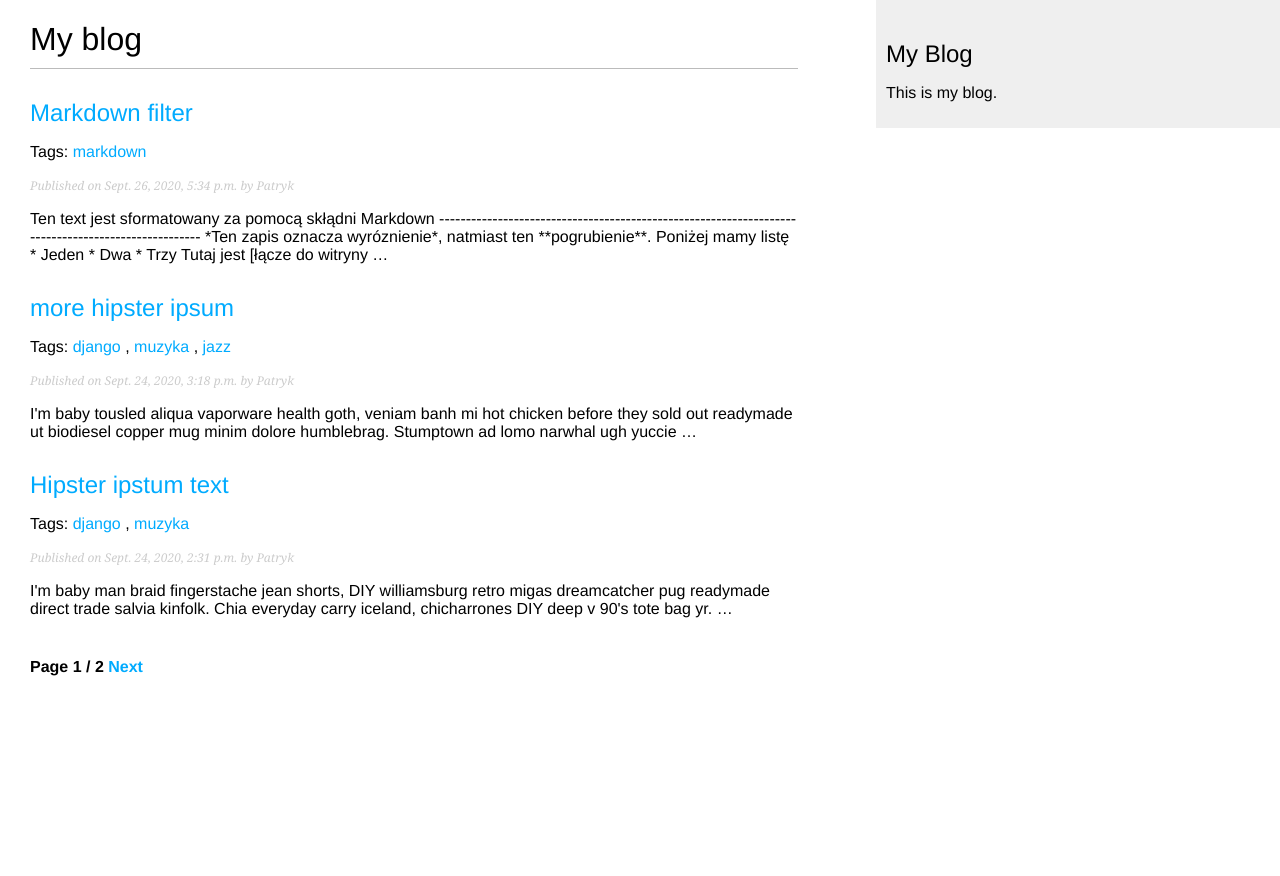
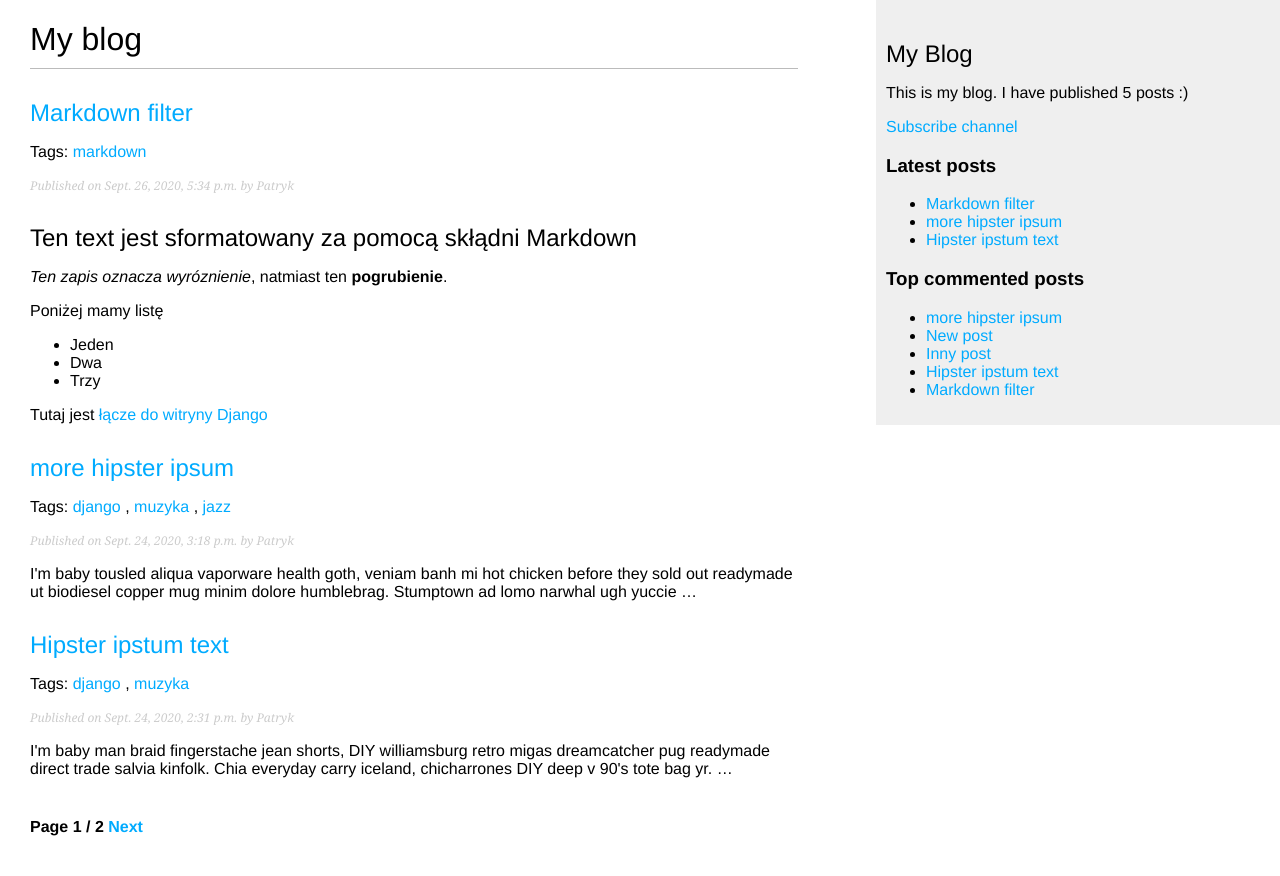
Before and after one commit to PatrykTheViking/Blog-App-with-Django, a Django app: page /blog/ in a window 1280 px wide. Before the commit the page ends 676 px from the top, so only its background shows below. Run offline with Django 3.2, Linux system fonts and the light colour scheme; data comes from the database, SQL or seed files in the repository; both versions use the stored data as it was after the commit; parts of the project's set-up code (start-up, migrations or seed data) failed here and were passed over.

Commit message:
Added own filters, template tag, maps

```diff
--- a/mysite/blog/templates/blog/base.html
+++ b/mysite/blog/templates/blog/base.html
@@ -1,5 +1,6 @@
 <!DOCTYPE html>
 <html lang="en">
+{% load blog_tags %}
 {% load static %}
 <head>
     <meta charset="UTF-8">
@@ -13,7 +14,21 @@
   </div>
   <div id="sidebar">
       <h2>My Blog</h2>
-        <p>This is my blog.</p>
+        <p>This is my blog. I have published {% total_posts %} posts :) </p>
+        <p><a href="{% url 'blog:post_feed' %}">Subscribe channel</a></p>
+
+      <h3>Latest posts</h3>
+      {% show_latest_posts 3 %}
+
+      <h3>Top commented posts</h3>
+      {% get_most_commented_posts as most_commented_posts %}
+      <ul>
+          {% for post in most_commented_posts %}
+          <li>
+              <a href="{{ get_absolute_url }}">{{ post.title }}</a>
+          </li>
+          {% endfor %}
+      </ul>
   </div>
 </body>
 </html>
--- a/mysite/blog/templates/blog/post/detail.html
+++ b/mysite/blog/templates/blog/post/detail.html
@@ -1,4 +1,5 @@
 {% extends "blog/base.html" %}
+{% load blog_tags %}
 
 {% block title %}{{ post.title }}{% endblock %}
 
@@ -6,7 +7,7 @@
   <p class="date">
       Published on {{ post.publish }} by {{ post.author }}
   </p>
-  {{ post.body|linebreaks }}
+  {{ post.body|markdown }}
   <p>
       <a href="{% url 'blog:post_share' post.id %}">
       Share your post!
--- /dev/null
+++ b/mysite/blog/templates/blog/post/latest_posts.html
@@ -0,0 +1,7 @@
+<ul>
+    {% for post in latest_posts %}
+    <li>
+        <a href="{{ post.get_absolute_url }}">{{ post.title }}</a>
+    </li>
+    {% endfor %}
+</ul>
--- a/mysite/blog/templates/blog/post/list.html
+++ b/mysite/blog/templates/blog/post/list.html
@@ -1,4 +1,5 @@
 {% extends "blog/base.html" %}
+{% load blog_tags %}
 
 {% block title %}My Blog{% endblock %}
 
@@ -24,7 +25,7 @@
   <p class="date">
       Published on {{ post.publish }} by {{ post.author }}
   </p>
-  {{ post.body|truncatewords:30|linebreaks }}
+  {{ post.body|markdown|truncatewords_html:30 }}
   {% endfor %}
   {% include "pagination.html" with page=posts %}
 {% endblock %}
--- /dev/null
+++ b/mysite/blog/templatetags/blog_tags.py
@@ -0,0 +1,29 @@
+from django import template
+from ..models import Post
+from django.db.models import Count
+from django.utils.safestring import mark_safe
+import markdown
+
+register = template.Library()
+
+
+@register.simple_tag
+def total_posts():
+    return Post.published.count()
+
+
+@register.inclusion_tag('blog/post/latest_posts.html')
+def show_latest_posts(count=5):
+    latest_posts = Post.published.order_by('-publish')[:count]
+    return {'latest_posts': latest_posts}
+
+
+@register.simple_tag
+def get_most_commented_posts(count=5):
+    return Post.published.annotate(
+        total_comments=Count('comments')).order_by('-total_comments')[:count]
+
+
+@register.filter(name='markdown')
+def markdown_format(text):
+    return mark_safe(markdown.markdown(text))
--- a/mysite/blog/urls.py
+++ b/mysite/blog/urls.py
@@ -1,5 +1,6 @@
 from django.urls import path
 from . import views
+from .feeds import LatestPostsFeed
 
 app_name = 'blog'
 
@@ -13,4 +14,5 @@ urlpatterns = [
          views.post_share, name='post_share'),
     path('tag/<slug:tag_slug>/',
          views.post_list, name='post_list_by_tag'),
+    path('feed/', LatestPostsFeed(), name='post_feed'),
 ]
--- a/mysite/mysite/settings.py
+++ b/mysite/mysite/settings.py
@@ -11,6 +11,7 @@ DEBUG = True
 
 ALLOWED_HOSTS = []  # need to add domain in production code
 
+SITE_ID = 1
 
 # Application definition
 
@@ -23,6 +24,8 @@ INSTALLED_APPS = [
     'django.contrib.staticfiles',
     'blog.apps.BlogConfig',
     'taggit',
+    'django.contrib.sites',
+    'django.contrib.sitemaps',
 ]
 
 MIDDLEWARE = [
--- a/mysite/mysite/urls.py
+++ b/mysite/mysite/urls.py
@@ -1,7 +1,16 @@
 from django.contrib import admin
 from django.urls import path, include
+from django.contrib.sitemaps.views import sitemap
+from blog.sitemaps import PostSitemap
+
+
+sitemaps = {
+    'posts': PostSitemap
+}
 
 urlpatterns = [
     path('admin/', admin.site.urls),
     path('blog/', include('blog.urls', namespace='blog')),
+    path('sitemap.xml', sitemap, {'sitemaps': sitemaps},
+         name='django.contrib.sitemaps.views.sitemap')
 ]
```
Also changed, not shown: mysite/blog/feeds.py (added, +18 -0 lines), mysite/blog/sitemaps.py (added, +13 -0 lines), mysite/blog/templatetags/__init__.py (added), mysite/db.sqlite3.
